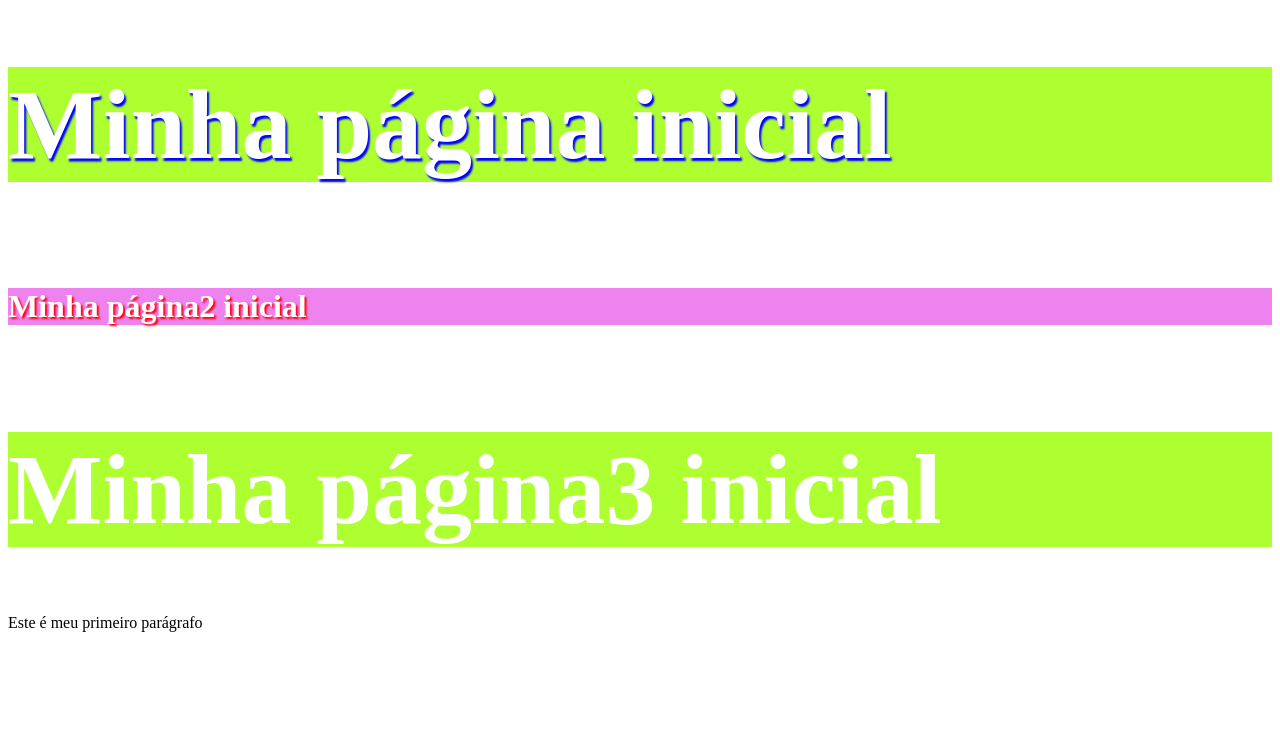
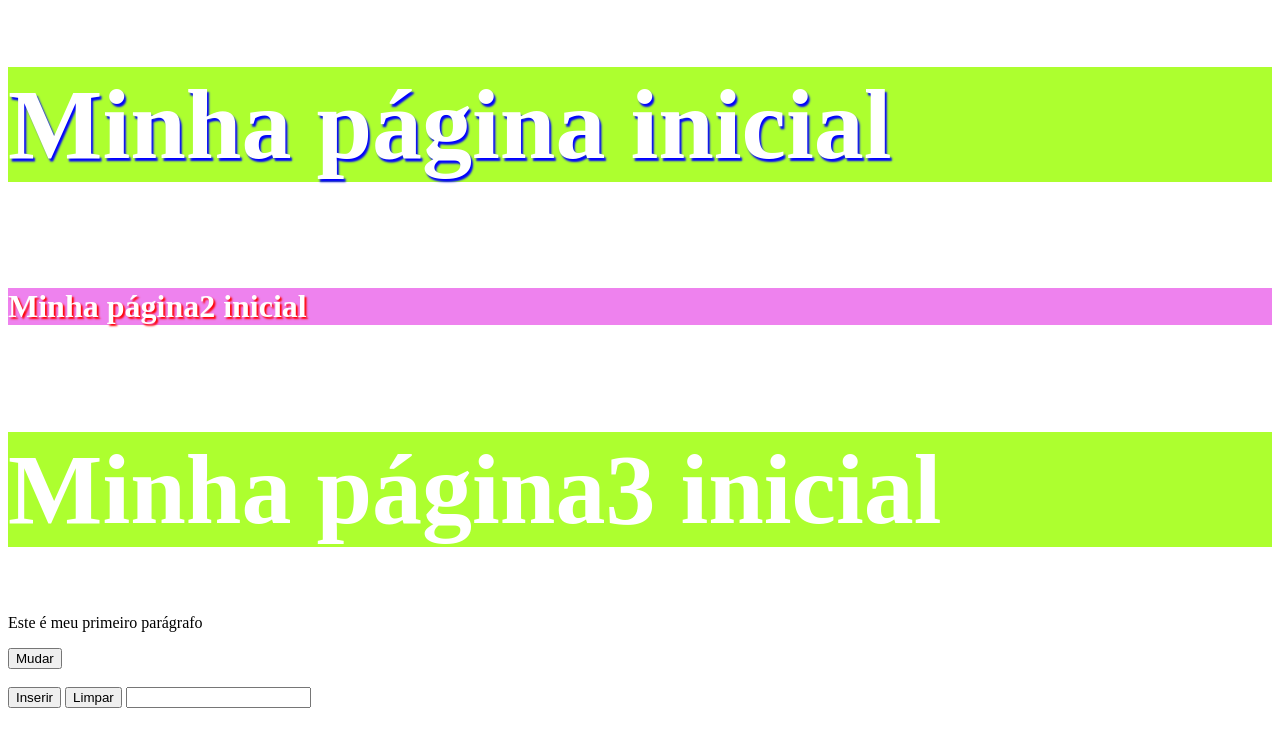
Before and after one commit to ladson-leno/aulasenac, a plain HTML site: page index.html in a window 1280 px wide. Drawn offline with Linux system fonts and the light colour scheme.

Commit message:
trabalhando css, html e javascript

```diff
--- a/index.html
+++ b/index.html
@@ -1,5 +1,6 @@
 <!DOCTYPE html>
 <html lang="en">
+
 <head>
     <meta charset="UTF-8">
     <meta name="viewport" content="width=device-width, initial-scale=1.0">
@@ -21,6 +22,7 @@ font-size: 22px;
 } */
     </style>
 </head>
+
 <body>
     <!-- atributo inline -->
     <h1 class="bloco tamFonte" style="color: red; text-shadow: 2px 3px 2px blue;"> Minha página inicial</h1>
@@ -28,7 +30,34 @@ font-size: 22px;
     <br>
     <h1 class="bloco" id="bloco">Minha página2 inicial</h1>
     <br>
-<h1 class="bloco tamFonte">Minha página3 inicial</h1>
-<p>Este é meu primeiro parágrafo</p>
+    <h1 id="titulo" class="bloco tamFonte">Minha página3 inicial</h1>
+    <p id="mudaTexto">Este é meu primeiro parágrafo</p>
+    <button onclick="mudarTexto()">Mudar</button><br><br>
+    <button onclick="inserirTexto()">Inserir</button>
+    <button onclick="limparTexto()">Limpar</button>
+    <input type="text" name="texto" id="campo">
 </body>
+
+<script>
+
+    function mudarTexto() {
+
+        var txt = document.getElementById('titulo').innerHTML
+        console.log(txt)
+        document.getElementById('mudaTexto').innerHTML = txt
+        document.getElementById('mudaTexto').style.color = "red"
+    }
+
+    function inserirTexto() {
+
+        var texto = "Ladson Leno"
+        document.getElementById('campo').value = texto
+    }
+
+    function limparTexto() {
+        document.getElementById('campo').value = ' '
+    }
+
+</script>
+
 </html>
```
Also changed, not shown: index.js (added). Lines whose indentation alone changed are shown as unchanged.
